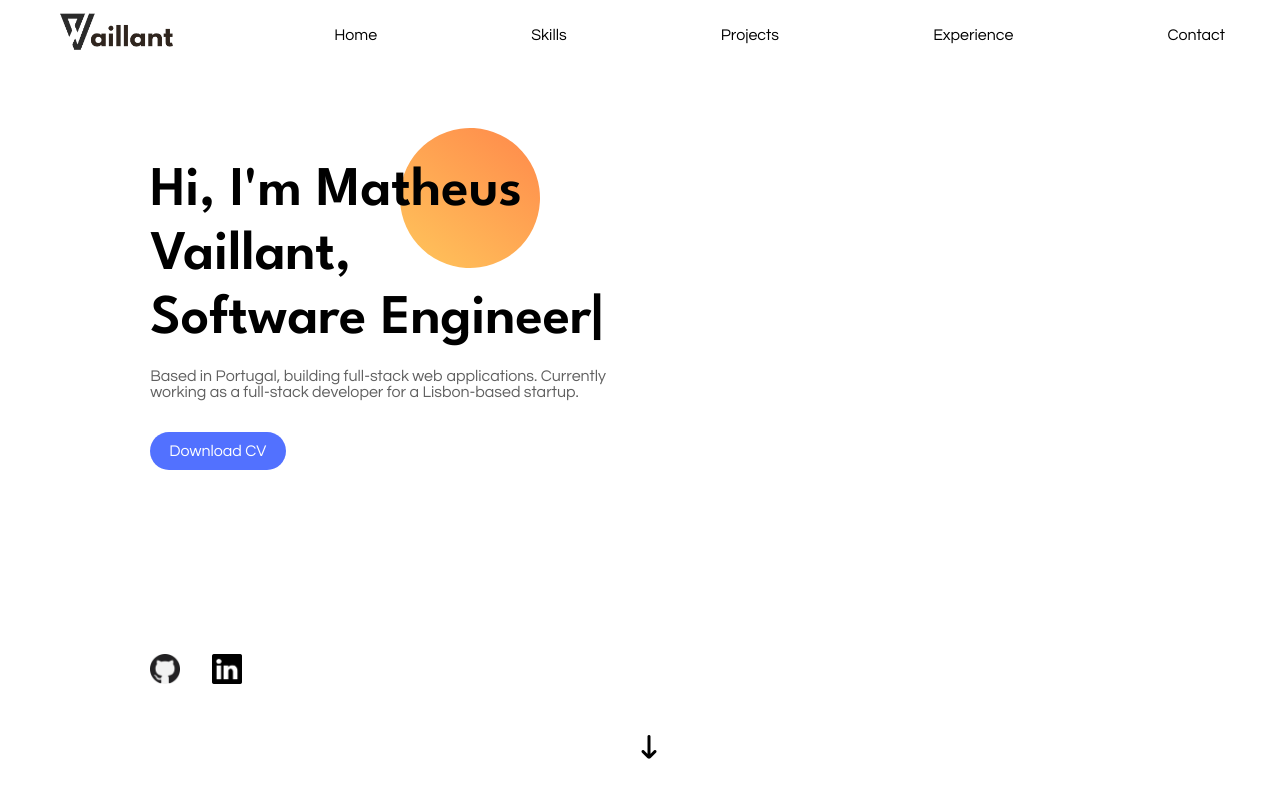
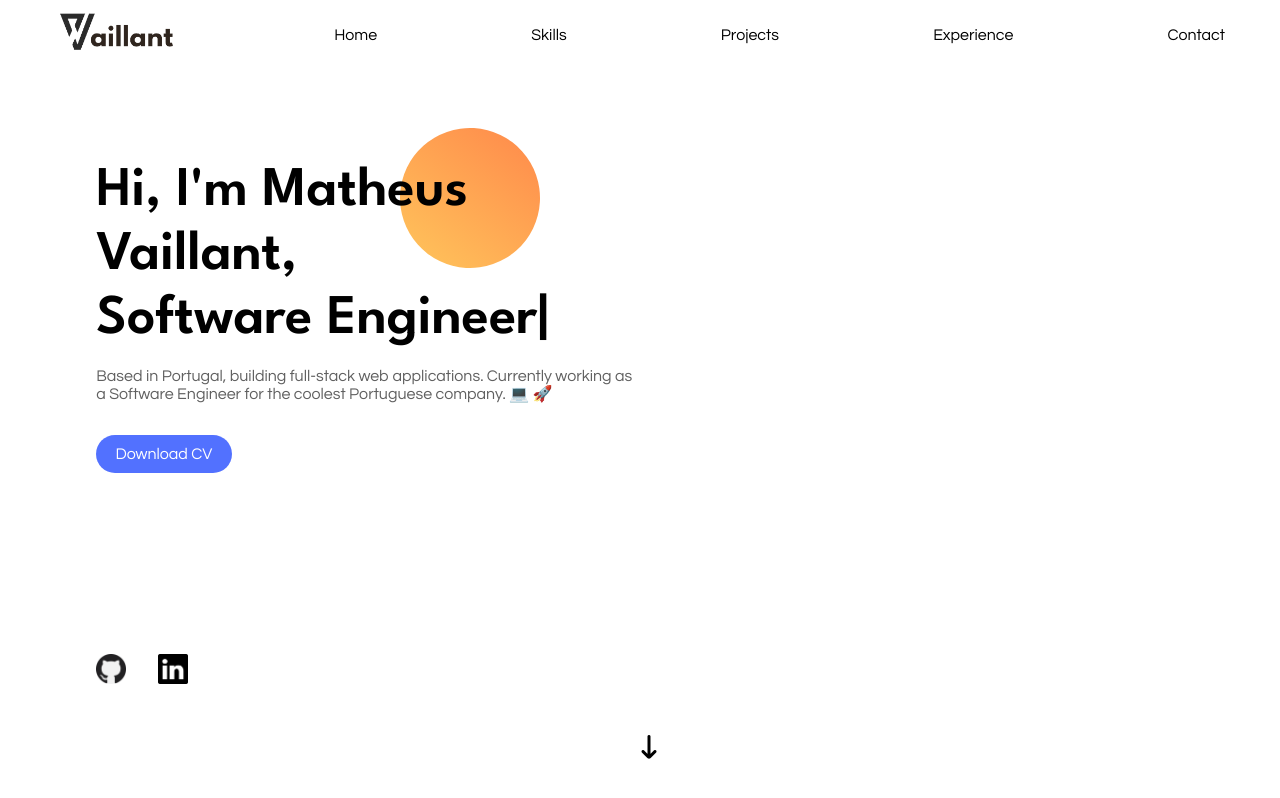
Before and after one commit to mathvaillant/portfolio, a React (Create React App) app: page / in a window 1280 px wide. Shown: the top 798 px of the page. Built offline with nearby package versions, Linux system fonts and the light colour scheme.

Commit message:
chore: updated intro

```diff
--- a/src/components/Showcase/Showcase.js
+++ b/src/components/Showcase/Showcase.js
@@ -27,7 +27,7 @@ const Showcase = () => {
                 <Typical className="title-styles" steps={['Software Engineer']} />
             </h1>
             <small >Based in Portugal, building full-stack web applications.
-            Currently working as a full-stack developer for a Lisbon-based startup.
+            Currently working as a Software Engineer for the coolest Portuguese company. 💻 🚀
             </small>
             <a id='hireme' href={CV} download={true}>Download CV</a>
         </div>
```
